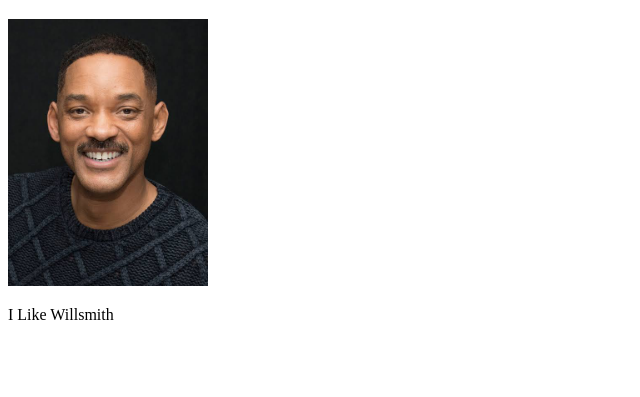
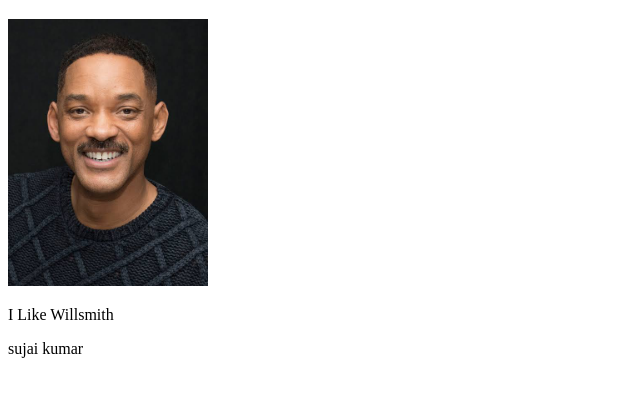
Before and after one commit to Sujith12321/My-first-website, a plain HTML site: page index.html in a window 1280 px wide. Shown: the part 61-458 px from the top of the page, without its empty margins (0-640 px from the left). Drawn offline with Linux system fonts and the light colour scheme.

Commit message:
added new name

```diff
--- a/index.html
+++ b/index.html
@@ -9,5 +9,6 @@
 <h1>Willsmith</h1>
 <img width="200px" src="willsmith1.jpg" alt="">
 <p>I Like Willsmith</p>
+<p>sujai kumar</p>
 </body>
 </html>
```
